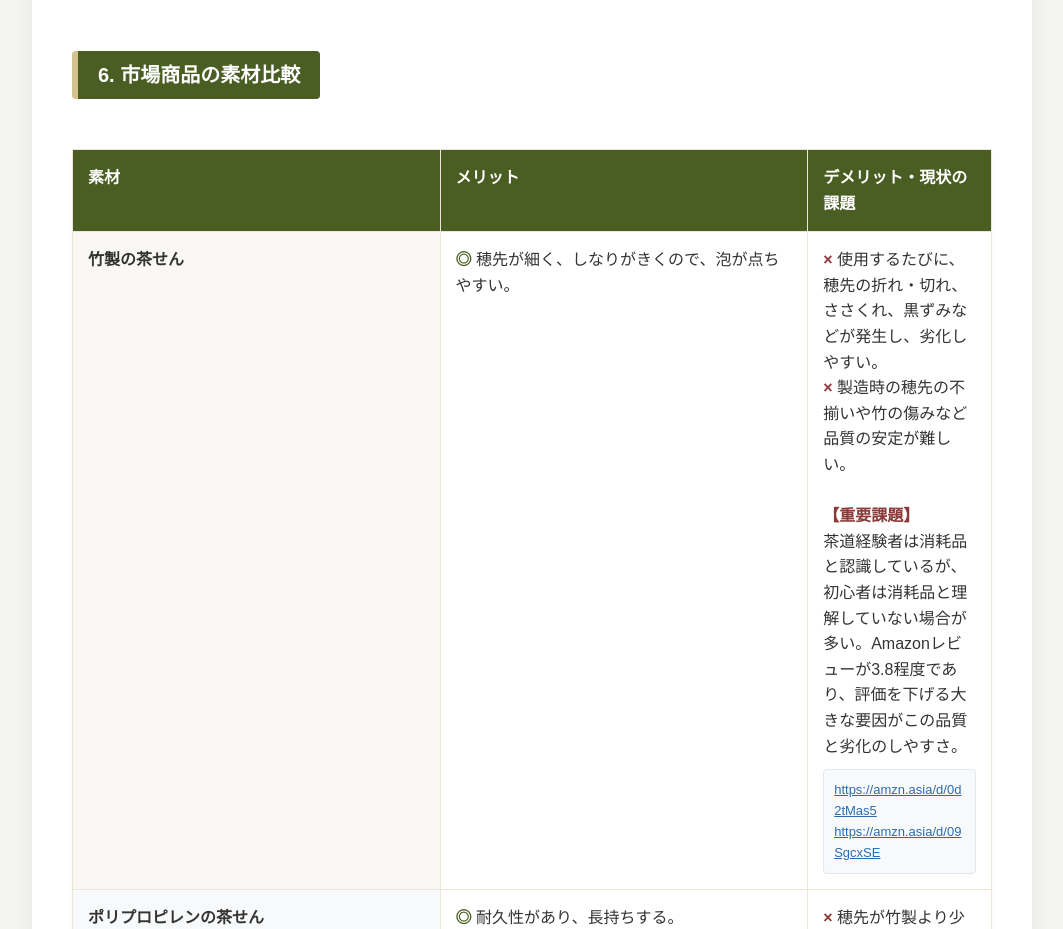
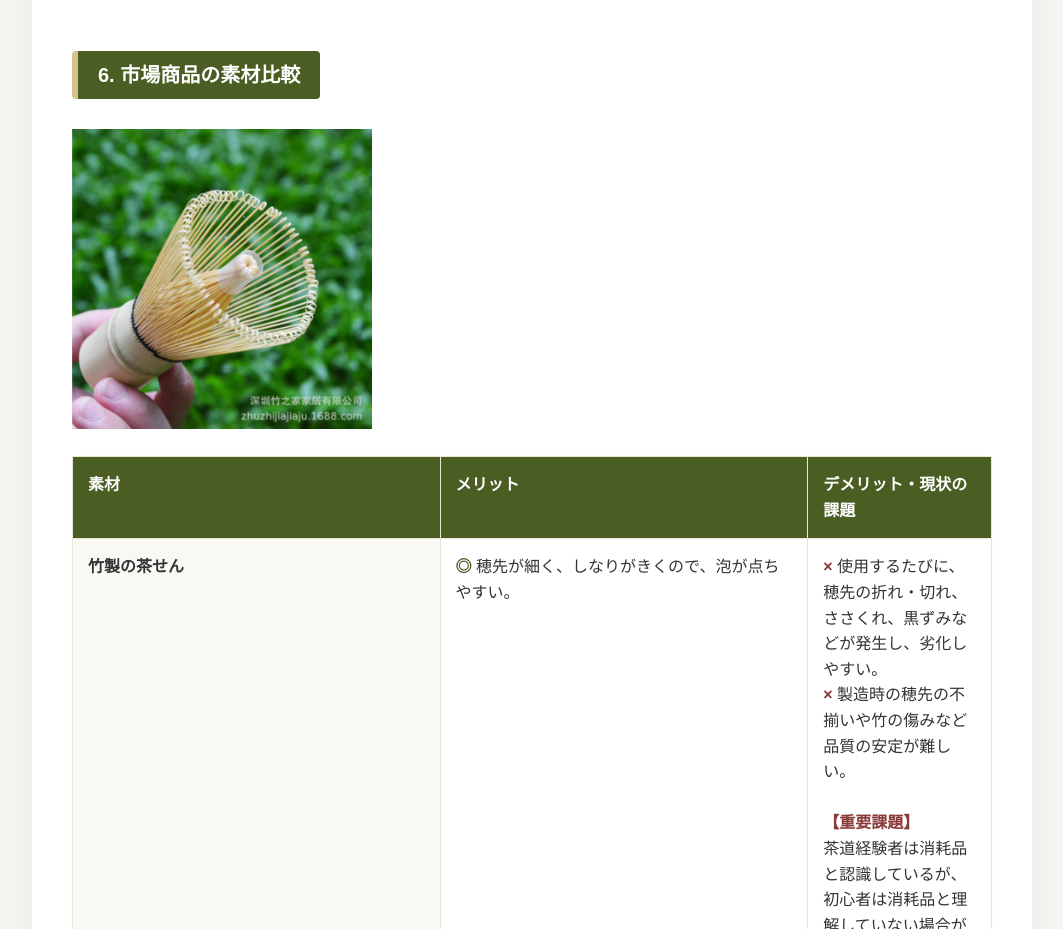
Before and after one commit to menijiiro-afk/chasen-zukai-fdaoi4rnr44034n3aci443bi3ofkaxxr111, a plain HTML site: page index.html in a window 1280 px wide. Shown: the part 3180-4109 px from the top of the page, without its empty margins (108-1171 px from the left). Drawn offline with Linux system fonts and the light colour scheme.

Commit message:
Update index.html

```diff
--- a/index.html
+++ b/index.html
@@ -419,6 +419,9 @@
                 </tr>
                 <tr>
                     <td style="background-color: var(--bamboo-light); font-weight: bold;">竹製の茶せん</td>
+                    <div class="flex justify-center">
+                      <img src="image_a.png" alt="画像の説明" width="300">
+                    </div>
                     <td>
                         <span class="good-point">◎</span> 穂先が細く、しなりがきくので、泡が点ちやすい。
                     </td>
```
